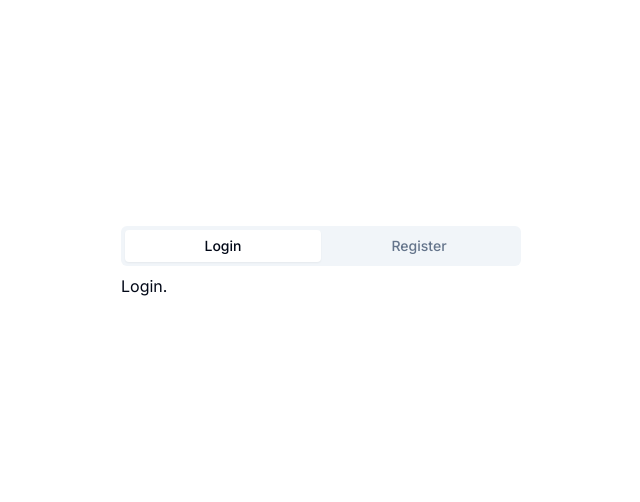
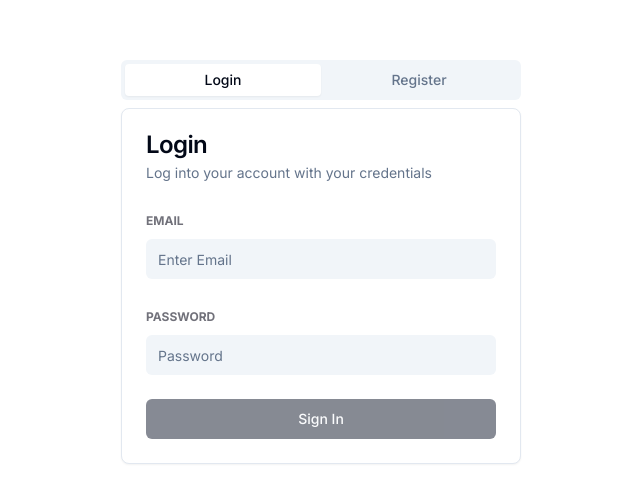
Before and after one commit to lester-burciaga/admin-dashboard, a Next.js app: page /auth in a window 1280 px wide. Shown: the part 138-640 px from the top of the page, without its empty margins (319-959 px from the left). Built offline with nearby package versions, Linux system fonts and the light colour scheme.

Commit message:
feat: implementation of login form & tests

```diff
--- /dev/null
+++ b/app/utils/constants.ts
@@ -0,0 +1,11 @@
+/**
+ * @typedef PasswordValidation
+ *
+ * Regular expression used for password validation.
+ *
+ * @description Minimum 8 characters, at least one uppercase letter,
+ * one lowercase letter, one number and one special character
+ */
+export const passwordValidation = new RegExp(
+  /^(?=.*?[A-Z])(?=.*?[a-z])(?=.*?[0-9])(?=.*?[#?!@$%^&*-]).{8,}$/
+);
--- a/components/molecules/AuthTabs/AuthTabs.tsx
+++ b/components/molecules/AuthTabs/AuthTabs.tsx
@@ -1,3 +1,5 @@
+'use client';
+import { LoginForm } from '@/components/organisms/LoginForm';
 import {
   Tabs,
   TabsContent,
@@ -5,6 +7,12 @@ import {
   TabsTrigger,
 } from '@/components/ui/tabs';
 
+/**
+ *
+ * @typeDef AuthTabs
+ *
+ * Tabs used to switch between login and register forms
+ */
 export default function AuthTabs() {
   return (
     <Tabs defaultValue='login' className='w-[400px]'>
@@ -12,7 +20,9 @@ export default function AuthTabs() {
         <TabsTrigger value='login'>Login</TabsTrigger>
         <TabsTrigger value='register'>Register</TabsTrigger>
       </TabsList>
-      <TabsContent value='login'>Login.</TabsContent>
+      <TabsContent value='login'>
+        <LoginForm />
+      </TabsContent>
       <TabsContent value='register'>Register.</TabsContent>
     </Tabs>
   );
--- /dev/null
+++ b/components/organisms/LoginForm/LoginForm.tsx
@@ -0,0 +1,121 @@
+import * as z from 'zod';
+import { useRouter } from 'next/navigation';
+import { useForm, useFormState } from 'react-hook-form';
+import { zodResolver } from '@hookform/resolvers/zod';
+import {
+  Form,
+  FormControl,
+  FormField,
+  FormItem,
+  FormLabel,
+  FormMessage,
+} from '@/components/ui/form';
+import { Button } from '@/components/ui/button';
+import {
+  Card,
+  CardContent,
+  CardDescription,
+  CardHeader,
+  CardTitle,
+} from '@/components/ui/card';
+import { Input } from '@/components/ui/input';
+import { LoginFormSchema } from './LoginFormSchema';
+
+/**
+ * @typedef PostForm
+ *
+ * Form used for editing posts with react-hook-form and zod validation
+ *
+ * https://react-hook-form.com/get-started
+ * https://zod.dev/?id=installation
+ */
+export default function LoginForm() {
+  const { push } = useRouter();
+  // Set up the form using the zod schema and empty default values
+  const form = useForm<z.infer<typeof LoginFormSchema>>({
+    resolver: zodResolver(LoginFormSchema),
+    defaultValues: {
+      email: '',
+      password: '',
+    },
+  });
+
+  // Get the isDirty state of the form to enable/disable the submit button
+  const { isDirty } = useFormState(form);
+
+  // Handle form submission
+  function handleSubmit(
+    data: z.infer<typeof LoginFormSchema>
+  ) {
+    // Go to home page
+    push('/');
+  }
+
+  return (
+    <Card>
+      <CardHeader>
+        <CardTitle>Login</CardTitle>
+        <CardDescription>
+          Log into your account with your credentials
+        </CardDescription>
+      </CardHeader>
+      <CardContent className='space-y-2'>
+        <Form {...form}>
+          <form
+            role='form'
+            onSubmit={form.handleSubmit(handleSubmit)}
+            className='space-y-6'
+          >
+            <FormField
+              control={form.control}
+              name='email'
+              render={({ field }) => (
+                <FormItem>
+                  <FormLabel className='uppercase text-xs font-bold text-zinc-500 dark:text-white'>
+                    Email
+                  </FormLabel>
+                  <FormControl>
+                    <Input
+                      type='email'
+                      className='bg-slate-100 dark:bg-slate-500 border-0 focus-visible:ring-offset-0 text-black dark:text-white'
+                      placeholder='Enter Email'
+                      {...field}
+                    />
+                  </FormControl>
+                  <FormMessage />
+                </FormItem>
+              )}
+            />
+            <FormField
+              control={form.control}
+              name='password'
+              render={({ field }) => (
+                <FormItem>
+                  <FormLabel className='uppercase text-xs font-bold text-zinc-500 dark:text-white'>
+                    Password
+                  </FormLabel>
+                  <FormControl>
+                    <Input
+                      type='password'
+                      className='bg-slate-100 dark:bg-slate-500 border-0 focus-visible:ring-offset-0 text-black dark:text-white'
+                      placeholder='Password'
+                      {...field}
+                    />
+                  </FormControl>
+                  <FormMessage />
+                </FormItem>
+              )}
+            />
+            <Button
+              type='submit'
+              disabled={!isDirty}
+              className='w-full'
+            >
+              Sign In
+            </Button>
+          </form>
+        </Form>
+      </CardContent>
+    </Card>
+  );
+}
--- /dev/null
+++ b/components/organisms/LoginForm/LoginFormSchema.tsx
@@ -0,0 +1,21 @@
+import * as z from 'zod';
+
+/**
+ * @typedef LoginFormSchema
+ *
+ * Validation schema for the login form using zod validation library.
+ *
+ * https://zod.dev/?id=basic-usage
+ *
+ */
+export const LoginFormSchema = z.object({
+  email: z
+    .string()
+    .min(1, { message: 'Email is required' })
+    .email({
+      message: 'Please enter a valid email',
+    }),
+  password: z
+    .string()
+    .min(1, { message: 'Password is required' }),
+});
--- /dev/null
+++ b/components/organisms/LoginForm/index.tsx
@@ -0,0 +1,3 @@
+import LoginForm from './LoginForm';
+
+export { LoginForm };
--- a/package.json
+++ b/package.json
@@ -3,7 +3,7 @@
   "version": "0.1.0",
   "private": true,
   "scripts": {
-    "dev": "next dev",
+    "dev": "rimraf .next && next dev",
     "build": "next build",
     "start": "next start",
     "lint": "next lint",
```
Also changed, not shown: 1 other file (tests, documents, lock files or other folders).
